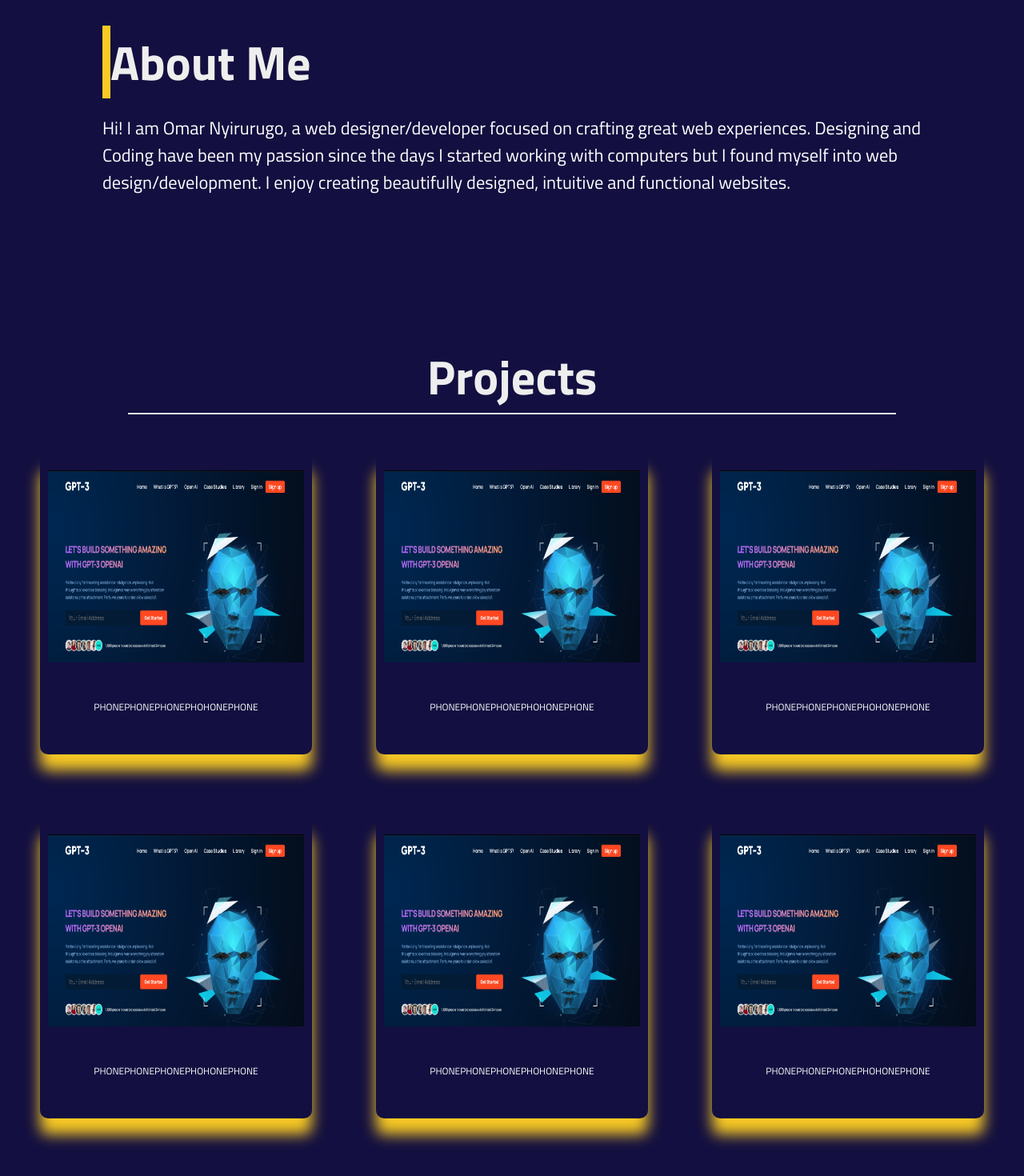
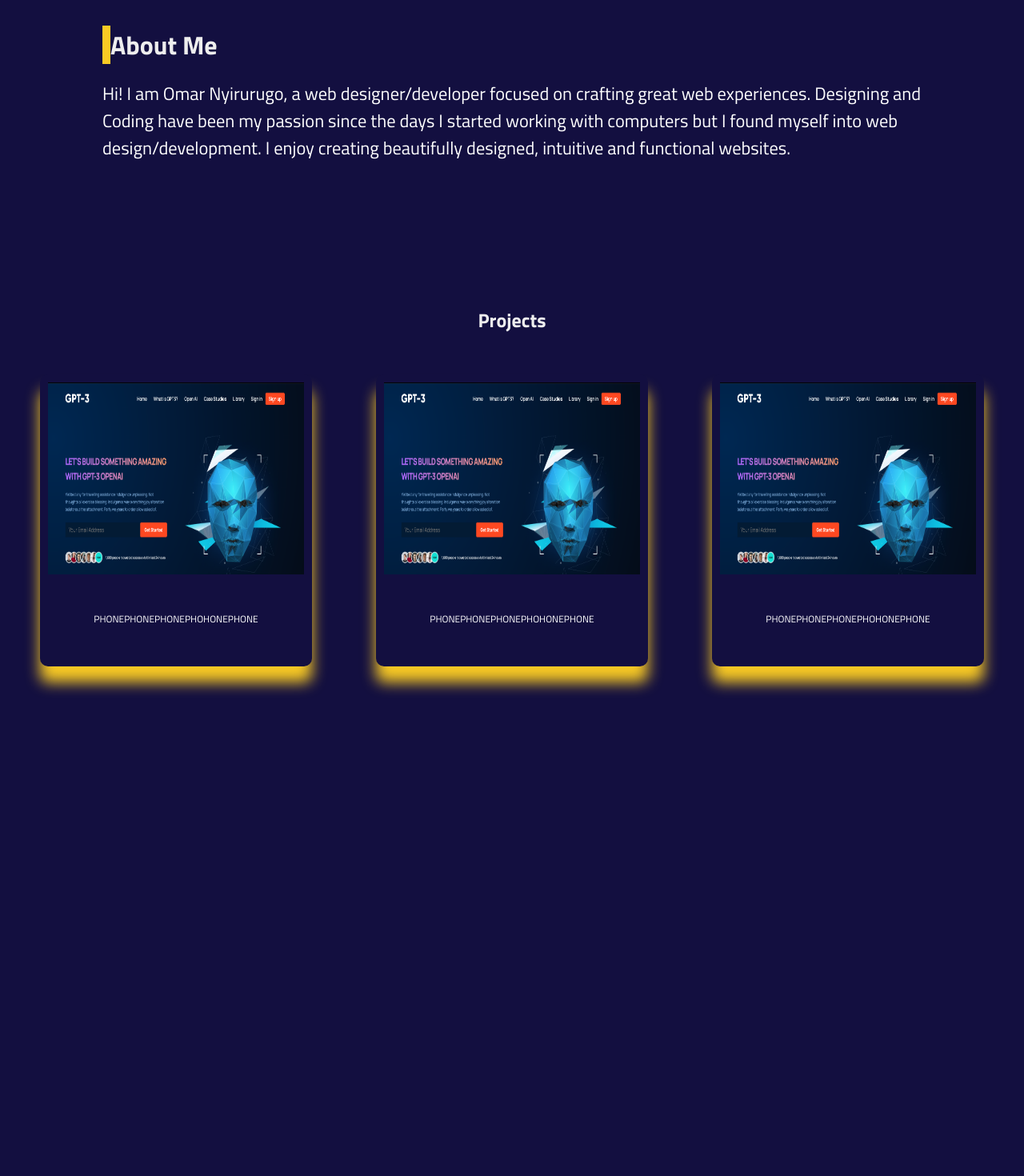
Before and after one commit to nyirurugoomar/person-portfolio-react, a React (Create React App) app: page / in a window 1280 px wide. Shown: the part 780-2250 px from the top of the page at 80% size. After the commit the page ends 1813 px from the top, so only its background shows below. Built offline with nearby package versions, Linux system fonts and the light colour scheme.

Commit message:
about section mobile responsive

```diff
--- a/src/components/Project.jsx
+++ b/src/components/Project.jsx
@@ -6,36 +6,38 @@ import projectImage from '../assets/projectImage.png'
 function Project() {
   return (
     <section id="contact">
-        <div class="contact container">
+        <div className="contact container">
             <div>
-                <h1 class="section-title">Projects</h1>
+                <div className="section-title">
+                    <h1>Projects</h1>
+                </div>
 
             </div>
-            <div class="contact-items">
+            <div className="contact-items">
 
 
 
-                <div class="contact-item">
-                    <div class="icon"></div>
-                    <div class="contact-info">
-                    <img src={projectImage}/>
-                    <p>PHONEPHONEPHONEPHOHONEPHONE</p>
+                <div className="contact-item">
+
+                    <div className="contact-info">
+                     <img src={projectImage} alt='projectImage'/>
+                     <p>PHONEPHONEPHONEPHOHONEPHONE</p>
 
                     </div>
                 </div>
 
-                <div class="contact-item">
-                    <div class="icon"></div>
-                    <div class="contact-info">
-                     <img src={projectImage}/>
+                <div className="contact-item">
+
+                    <div className="contact-info">
+                     <img src={projectImage} alt='projectImage'/>
                         <p>PHONEPHONEPHONEPHOHONEPHONE</p>
 
                     </div>
                 <div/>
-                </div><div class="contact-item">
-                    <div class="icon"></div>
-                    <div class="contact-info">
-                     <img src={projectImage}/>
+                </div><div className="contact-item">
+
+                    <div className="contact-info">
+                     <img src={projectImage} alt='projectImage'/>
                         <p>PHONEPHONEPHONEPHOHONEPHONE</p>
 
                     </div>
@@ -44,43 +46,7 @@ function Project() {
             </div>
         </div>
 {/* ----------------------------------------------------------------- */}
-     <div className="project2">
-
-        <div class="contact container">
-
-            <div class="contact-items">
-
-                <div class="contact-item">
-                    <div class="icon"></div>
-                    <div class="contact-info">
-                    <img src={projectImage}/>
-                    <p>PHONEPHONEPHONEPHOHONEPHONE</p>
-
-                    </div>
-                </div>
-
-                <div class="contact-item">
-                    <div class="icon"></div>
-                    <div class="contact-info">
-                     <img src={projectImage}/>
-                        <p>PHONEPHONEPHONEPHOHONEPHONE</p>
-
-                    </div>
-                <div/>
-                </div><div class="contact-item">
-                    <div class="icon"></div>
-                    <div class="contact-info">
-                     <img src={projectImage}/>
-                        <p>PHONEPHONEPHONEPHOHONEPHONE</p>
-
-                    </div>
-                </div>
-
-            </div>
-        </div>
-      </div>
-
-    </section>
+     </section>
 
 
   )
--- a/src/components/styles/about.css
+++ b/src/components/styles/about.css
@@ -17,3 +17,17 @@
     /* columns: 150px auto; */
 
 }
+
+@media screen and (max-width:600px)  {
+
+    .about-section_topic h1{
+        margin-left:2%;
+    }
+    .about-section_content p{
+        font-size: 1.5rem;
+        margin-left:10%;
+        width: 21rem;
+    }
+
+
+}
--- a/src/components/styles/main.css
+++ b/src/components/styles/main.css
@@ -78,7 +78,7 @@
     justify-content: center;
 }
 h1{
-    font-size: 60px;
+    /* font-size: 60px; */
     margin: 10px 0;
 }
 h2{
--- a/src/components/styles/project.css
+++ b/src/components/styles/project.css
@@ -7,9 +7,9 @@
 
 .section-title{
     text-align: center;
-    border-bottom: 2px solid #eee;
 
 }
+
 
 #contact .contact {
     flex-direction: column;
@@ -71,3 +71,14 @@
   }
 
   /* PROJECT SESSION END*/
+
+  /* mobile */
+
+  @media screen and (max-width:600px) {
+    .section-title h1{
+      font-size: 2.4rem;
+      border-left:10px solid var(--secondaryColor);
+    }
+
+
+  }
```
